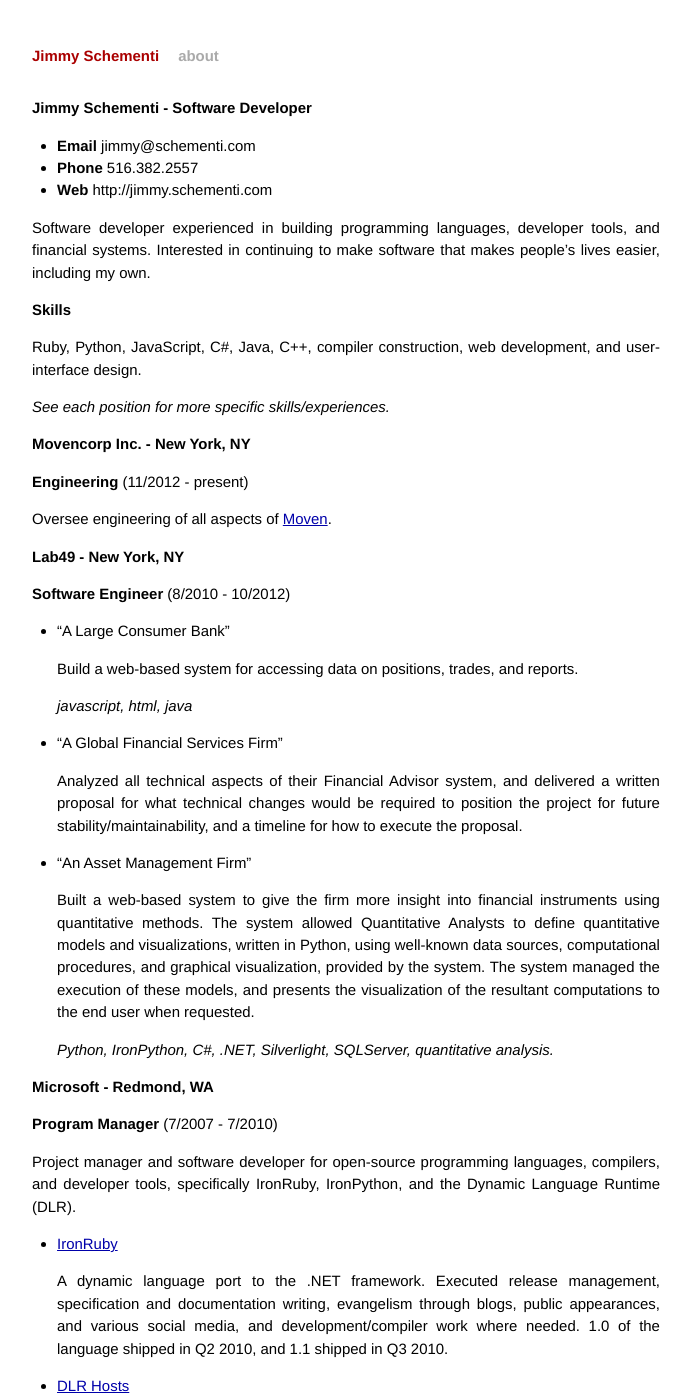
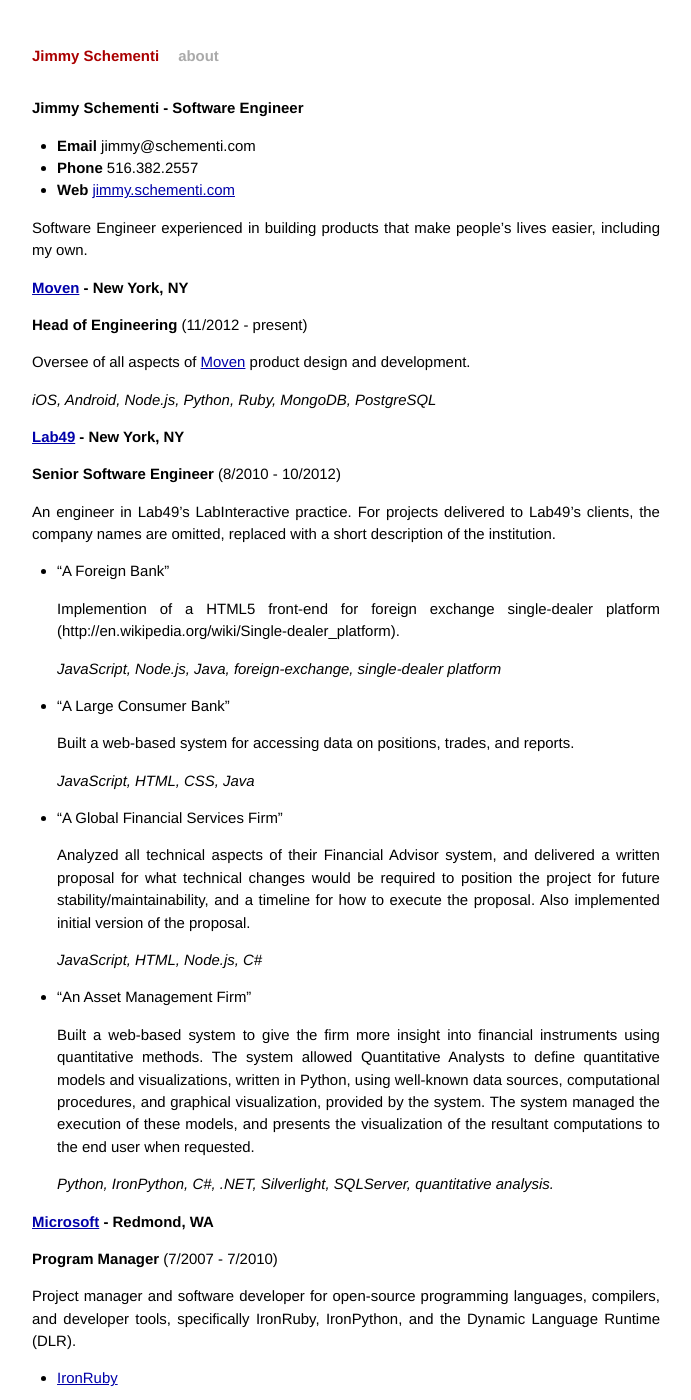
Before and after one commit to jschementi/jschementi.github.io, a Jekyll site: the page built from resume/index.md, in a window 1280 px wide and 1400 px high. Shown: the whole window, without its empty margins (294-985 px from the left). Built offline with Jekyll 4.4.1, drawn with Linux system fonts in a browser that asks for light colours; Markdown is read by kramdown in place of the engine named in the settings; some of the changed text lies outside the part shown.

Commit message:
update resume

```diff
--- a/resume/index.md
+++ b/resume/index.md
@@ -1,46 +1,52 @@
 ---
 layout: page
-title: Jimmy Schementi - Software Developer
+title: Jimmy Schementi - Software Engineer
 ---
 
 - **Email** jimmy@schementi.com
 - **Phone** 516.382.2557
-- **Web**   http://jimmy.schementi.com
+- **Web**   [jimmy.schementi.com](http://jimmy.schementi.com)
 
-Software developer experienced in building programming languages,
-developer tools, and financial systems.
-Interested in continuing to make software that makes people's lives easier,
-including my own.
+Software Engineer experienced in building products that make people's lives
+easier, including my own.
 
-### Skills
+### [Moven](http://moven.com) - New York, NY
 
-Ruby, Python, JavaScript, C#, Java, C++, compiler construction, web development,
-and user-interface design.
+**Head of Engineering** (11/2012 - present)
 
-*See each position for more specific skills/experiences.*
+Oversee of all aspects of [Moven](https://moven.com) product design and development.
 
-### Movencorp Inc. - New York, NY
+*iOS, Android, Node.js, Python, Ruby, MongoDB, PostgreSQL*
 
-**Engineering** (11/2012 - present)
+#### [Lab49](http://lab49.com) - New York, NY
 
-Oversee engineering of all aspects of [Moven](https://moven.com).
+**Senior Software Engineer** (8/2010 - 10/2012)
 
-#### Lab49 - New York, NY
+An engineer in Lab49's LabInteractive practice. For projects delivered to
+Lab49's clients, the company names are omitted, replaced with a short
+description of the institution.
 
-**Software Engineer** (8/2010 - 10/2012)
+- "A Foreign Bank"
+
+  Implemention of a HTML5 front-end for foreign exchange
+  single-dealer platform (http://en.wikipedia.org/wiki/Single-dealer_platform).
+
+  *JavaScript, Node.js, Java, foreign-exchange, single-dealer platform*
 
 - "A Large Consumer Bank"
 
-  Build a web-based system for accessing data on positions, trades, and reports.
+  Built a web-based system for accessing data on positions, trades, and reports.
 
-  *javascript, html, java*
+  *JavaScript, HTML, CSS, Java*
 
 - "A Global Financial Services Firm"
 
   Analyzed all technical aspects of their Financial Advisor system, and
   delivered a written proposal for what technical changes would be required to
   position the project for future stability/maintainability, and a timeline for
-  how to execute the proposal.
+  how to execute the proposal. Also implemented initial version of the proposal.
+
+  *JavaScript, HTML, Node.js, C#*
 
 - "An Asset Management Firm"
 
@@ -54,7 +60,7 @@ Oversee engineering of all aspects of [Moven](https://moven.com).
 
   *Python, IronPython, C#, .NET, Silverlight, SQLServer, quantitative analysis.*
 
-#### Microsoft - Redmond, WA
+#### [Microsoft](http://microsoft.com) - Redmond, WA
 
 **Program Manager** (7/2007 - 7/2010)
 
@@ -102,7 +108,7 @@ Foundation and ASP.NET integration.
 
 *python, C#, WPF, ASP.NET*
 
-#### Worcester Polytechnic Institute, Worcester, MA
+#### [Worcester Polytechnic Institute](http://wpi.edu), Worcester, MA
 
 **Lead Developer - Artifical Intelligence Lab** (1-6/2007)
 
@@ -117,7 +123,7 @@ Foundation and ASP.NET integration.
 *ruby, Rails, intelligent-tutoring systems, user-interface design, Java,
  HTML/CSS, JavaScript*
 
-#### General Electric, Danbury, CT
+#### [General Electric](http://ge.com), Danbury, CT
 
 **Information Management Leadership Program Intern** (Summer 2005)
 
@@ -125,9 +131,6 @@ Lead a user-acceptance testing effort between teams in US and India.
 
 *project management, user-acceptance testing*
 
-
-See my [LinkedIn profile](http://www.linkedin.com/in/jschementi) for a
-more-complete job history.
 
 
 ### Education
```
